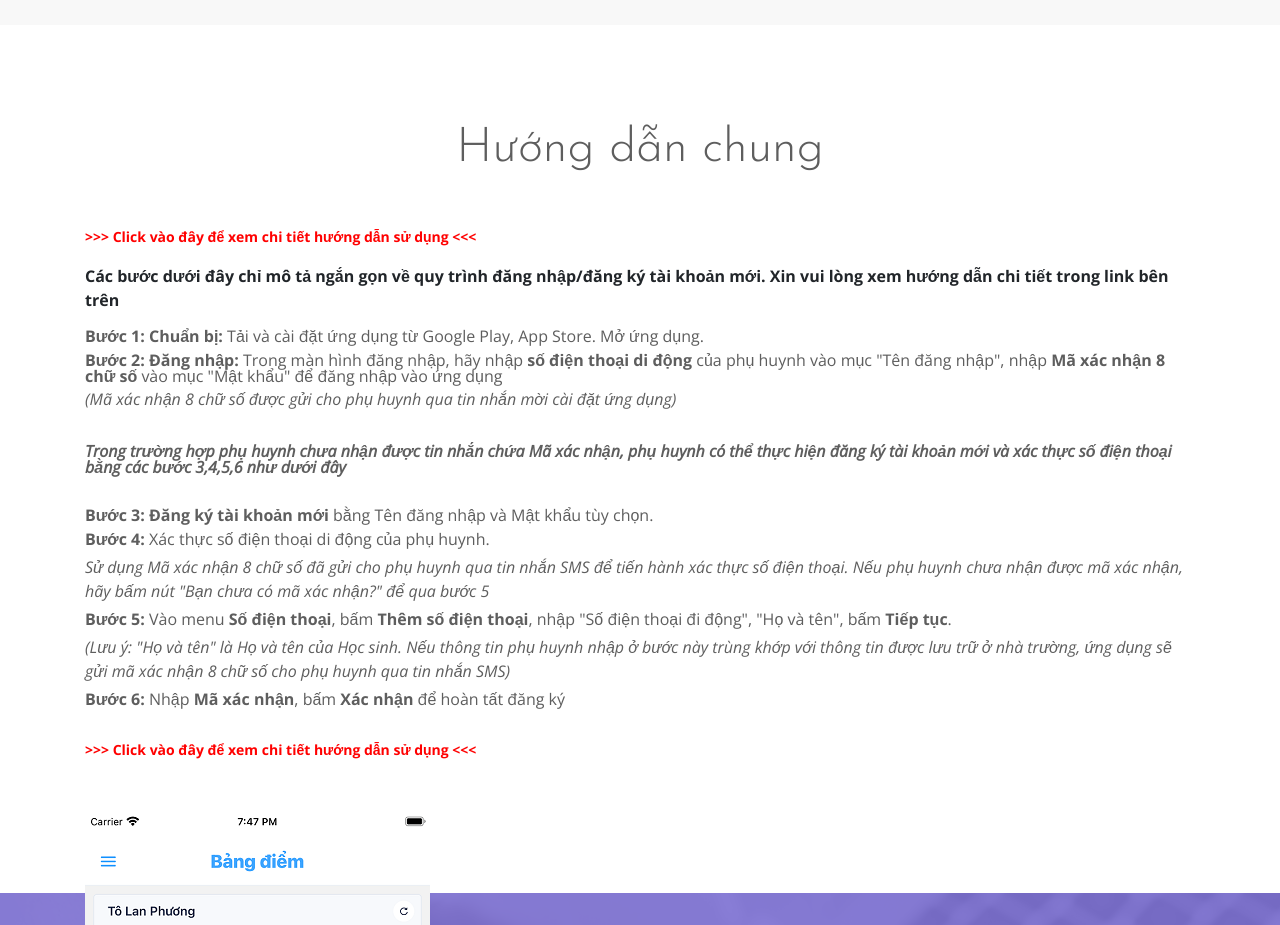
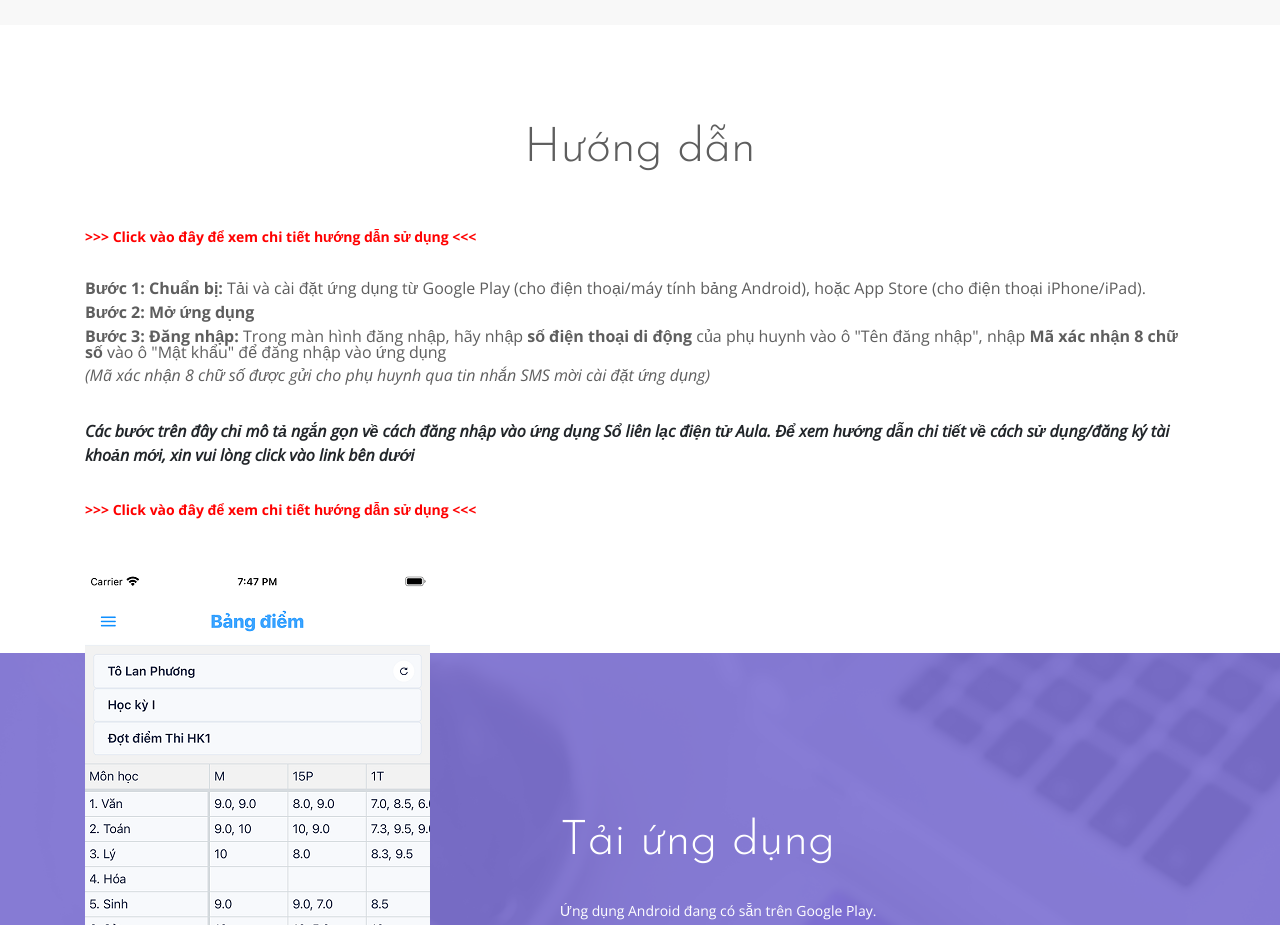
Before and after one commit to konkopp/aula, a plain HTML site: page index.html in a window 1280 px wide. Shown: the part 1720-2645 px from the top of the page. Drawn offline with nearby package versions, Linux system fonts and the light colour scheme; some packages are replaced by stand-ins of ours; a web font is replaced by a local one.

Commit message:
- update doc

```diff
--- a/index.html
+++ b/index.html
@@ -158,7 +158,7 @@
 		<div class="row">
 			<div class="col-12">
 				<div class="section-title">
-					<h2>Hướng dẫn chung</h2>
+					<h2>Hướng dẫn</h2>
 				</div>
 			</div>
 		</div>
@@ -168,26 +168,17 @@
 					<div class="feature-item">
 						<div class="content">
 							<div style="margin-top:-2rem;margin-bottom:2rem;">
-							<a href="https://cdn.jsdelivr.net/gh/konkopp/aula/docs/Aula-1.0.2.1.pdf"><div style='color:red!important;font-weight:bold'>>>> Click vào đây để xem chi tiết hướng dẫn sử dụng <<<</div></a>
+							<a href="https://cdn.jsdelivr.net/gh/konkopp/aula/docs/Aula-1.0.2.2.pdf"><div style='color:red!important;font-weight:bold'>>>> Click vào đây để xem chi tiết hướng dẫn sử dụng <<<</div></a>
 							</div>
-							<div style='margin-top:-1rem;margin-bottom:1rem;font-weight:bold'>Các bước dưới đây chỉ mô tả ngắn gọn về quy trình đăng nhập/đăng ký tài khoản mới. Xin vui lòng xem hướng dẫn chi tiết trong link bên trên</div>
+							<h6><b>Bước 1:</b> <b> Chuẩn bị:</b> Tải và cài đặt ứng dụng từ Google Play (cho điện thoại/máy tính bảng Android), hoặc App Store (cho điện thoại iPhone/iPad).</h6>
+							<h6><b>Bước 2:</b> <b> Mở ứng dụng</b></h6>
+							<h6><b>Bước 3:</b> <b> Đăng nhập:</b> Trong màn hình đăng nhập, hãy nhập <b>số điện thoại di động</b> của phụ huynh vào ô "Tên đăng nhập", nhập <b>Mã xác nhận 8 chữ số</b> vào ô "Mật khẩu" để đăng nhập vào ứng dụng</h6>
+							<p><div style='font-style: italic;margin-top:-0.3rem;margin-bottom:.5rem;color: #5e5e5e'>(Mã xác nhận 8 chữ số được gửi cho phụ huynh qua tin nhắn SMS mời cài đặt ứng dụng)</div></p>
 
-							<h6><b>Bước 1:</b> <b> Chuẩn bị:</b> Tải và cài đặt ứng dụng từ Google Play, App Store. Mở ứng dụng.</h6>
-							<h6><b>Bước 2:</b> <b> Đăng nhập:</b> Trong màn hình đăng nhập, hãy nhập <b>số điện thoại di động</b> của phụ huynh vào mục "Tên đăng nhập", nhập <b>Mã xác nhận 8 chữ số</b> vào mục "Mật khẩu" để đăng nhập vào ứng dụng</h6>
-							<p><div style='font-style: italic;margin-top:-0.3rem;margin-bottom:.5rem;color: #5e5e5e'>(Mã xác nhận 8 chữ số được gửi cho phụ huynh qua tin nhắn mời cài đặt ứng dụng)</div></p>
-
-							<div style='font-style: italic;margin-top:2rem;margin-bottom:2rem'>
-							<h6><b>Trong trường hợp phụ huynh chưa nhận được tin nhắn chứa Mã xác nhận, phụ huynh có thể thực hiện đăng ký tài khoản mới và xác thực số điện thoại bằng các bước 3,4,5,6 như dưới đây</b></h6>
-							</div>
-							<h6><b>Bước 3:</b> <b>Đăng ký tài khoản mới</b> bằng Tên đăng nhập và Mật khẩu tùy chọn.</h6>
-							<h6><b>Bước 4:</b> Xác thực số điện thoại di động của phụ huynh.</h6>
-							<p><div style='font-style: italic;margin-bottom:.5rem;color: #5e5e5e'>Sử dụng Mã xác nhận 8 chữ số đã gửi cho phụ huynh qua tin nhắn SMS để tiến hành xác thực số điện thoại. Nếu phụ huynh chưa nhận được mã xác nhận, hãy bấm nút "Bạn chưa có mã xác nhận?" để qua bước 5</div></p>
-							<h6><b>Bước 5:</b> Vào menu <b>Số điện thoại</b>, bấm <b>Thêm số điện thoại</b>, nhập "Số điện thoại đi động", "Họ và tên", bấm <b>Tiếp tục</b>.</h6>
-							<p><div style='font-style: italic;margin-bottom:.5rem;color: #5e5e5e'>(Lưu ý: "Họ và tên" là Họ và tên của Học sinh. Nếu thông tin phụ huynh nhập ở bước này trùng khớp với thông tin được lưu trữ ở nhà trường, ứng dụng sẽ gửi mã xác nhận 8 chữ số cho phụ huynh qua tin nhắn SMS)</div></p>
-							<h6><b>Bước 6:</b> Nhập <b>Mã xác nhận</b>, bấm <b>Xác nhận</b> để hoàn tất đăng ký</h6>
+							<div style='margin-top:2rem;margin-bottom:1rem;font-weight:bold;font-style: italic;'>Các bước trên đây chỉ mô tả ngắn gọn về cách đăng nhập vào ứng dụng Sổ liên lạc điện tử Aula. Để xem hướng dẫn chi tiết về cách sử dụng/đăng ký tài khoản mới, xin vui lòng click vào link bên dưới</div>
 
 							<div style=";margin-top:2rem;margin-bottom:2rem;">
-							<a href="https://cdn.jsdelivr.net/gh/konkopp/aula/docs/Aula-1.0.2.1.pdf"><div style='color:red!important;font-weight:bold'>>>> Click vào đây để xem chi tiết hướng dẫn sử dụng <<<</div></a>
+							<a href="https://cdn.jsdelivr.net/gh/konkopp/aula/docs/Aula-1.0.2.2.pdf"><div style='color:red!important;font-weight:bold'>>>> Click vào đây để xem chi tiết hướng dẫn sử dụng <<<</div></a>
 							</div>
 
 						</div>
```
Also changed, not shown: 2 other files.
